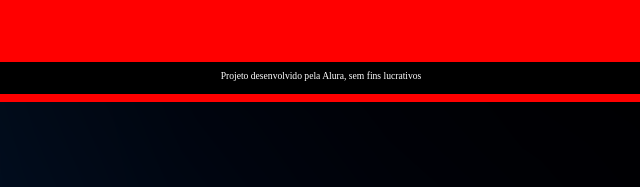
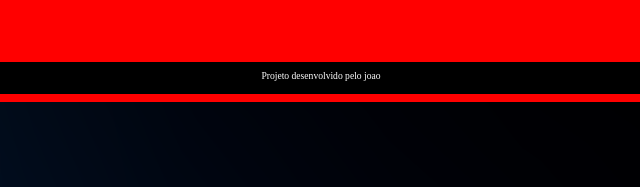
Before and after one commit to joaoknk/ferramenta1.0, a plain HTML site: page index.html in a window 1280 px wide. Shown: the part 706-893 px from the top of the page, 327-967 px from the left. Drawn offline with Linux system fonts and the light colour scheme.

Commit message:
Update index.html

```diff
--- a/index.html
+++ b/index.html
@@ -23,7 +23,7 @@
         </section>
     </main>
     <footer>
-        <p>Projeto desenvolvido pela Alura, sem fins lucrativos</p>
+        <p>Projeto desenvolvido pelo joao </p>
     </footer>
     <script src="app.js"></script>
     <script src="perguntas.js"></script>
```
